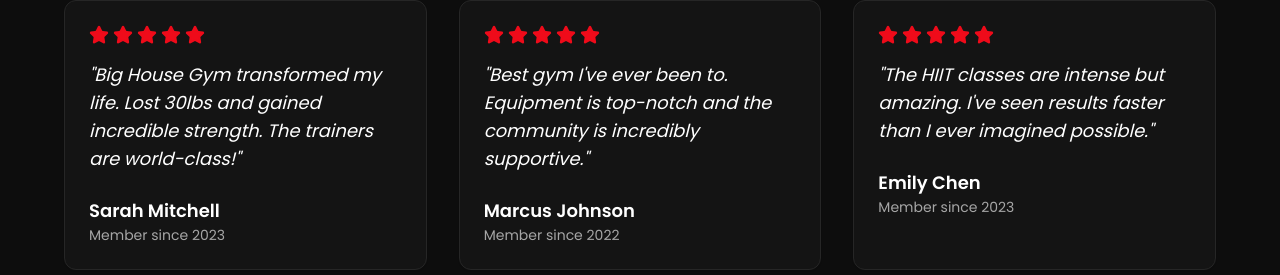
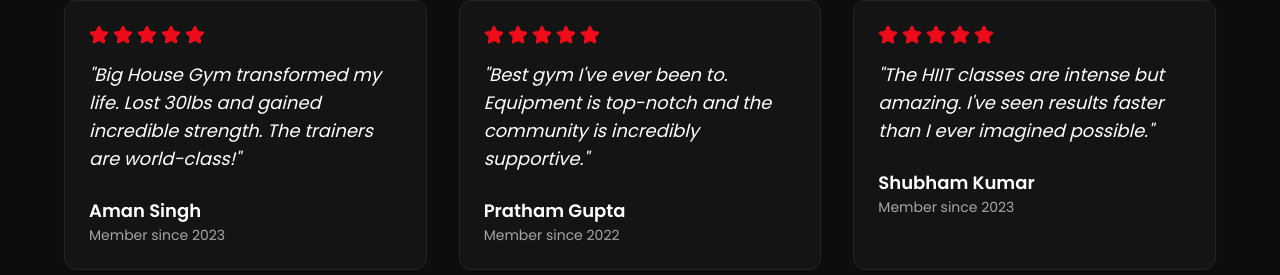
Before and after one commit to Vansh-srivastava007/dark-gym-haven, a React (Vite) app: page / in a window 1280 px wide. Shown: the part 4150-4425 px from the top of the page. Built offline with nearby package versions, Linux system fonts and the light colour scheme; the HTML template or start-up script is replaced by a standard one.

Commit message:
Refactor: Update testimonial names

```diff
--- a/src/components/Testimonials.tsx
+++ b/src/components/Testimonials.tsx
@@ -3,19 +3,19 @@ import { Star } from "lucide-react";
 
 const testimonials = [
   {
-    name: "Sarah Mitchell",
+    name: "Aman Singh",
     role: "Member since 2023",
     content: "Big House Gym transformed my life. Lost 30lbs and gained incredible strength. The trainers are world-class!",
     rating: 5,
   },
   {
-    name: "Marcus Johnson",
+    name: "Pratham Gupta",
     role: "Member since 2022",
     content: "Best gym I've ever been to. Equipment is top-notch and the community is incredibly supportive.",
     rating: 5,
   },
   {
-    name: "Emily Chen",
+    name: "Shubham Kumar",
     role: "Member since 2023",
     content: "The HIIT classes are intense but amazing. I've seen results faster than I ever imagined possible.",
     rating: 5,
```
